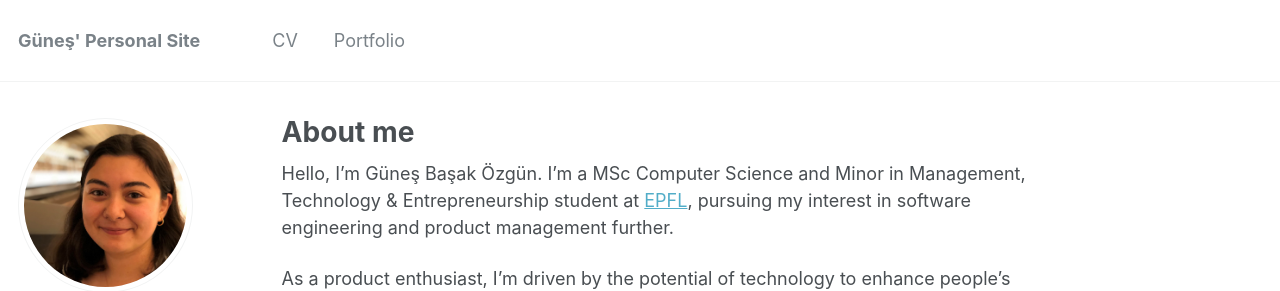
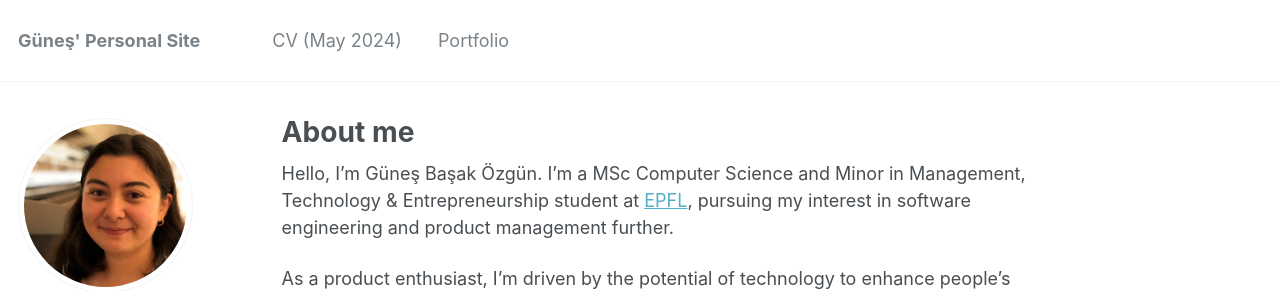
Before and after one commit to gozgun/gozgun.github.io, a Jekyll site: the page built from _pages/about.md, in a window 1280 px wide. Shown: the top 291 px of the page. Built offline with Jekyll 4.4.1, drawn with Linux system fonts in a browser that asks for light colours.

Commit message:
Minor fixes

```diff
--- a/_data/navigation.yml
+++ b/_data/navigation.yml
@@ -1,7 +1,7 @@
 # main links links
 main:
-  - title: "CV"
-    url: /files/gunesozgun_cv.pdf
+  - title: "CV (May 2024)"
+    url: /files/gunesozgun_cv_2024.pdf
 
   - title: "Portfolio"
     url: /portfolio/
```
Also changed, not shown: 2 other files.
